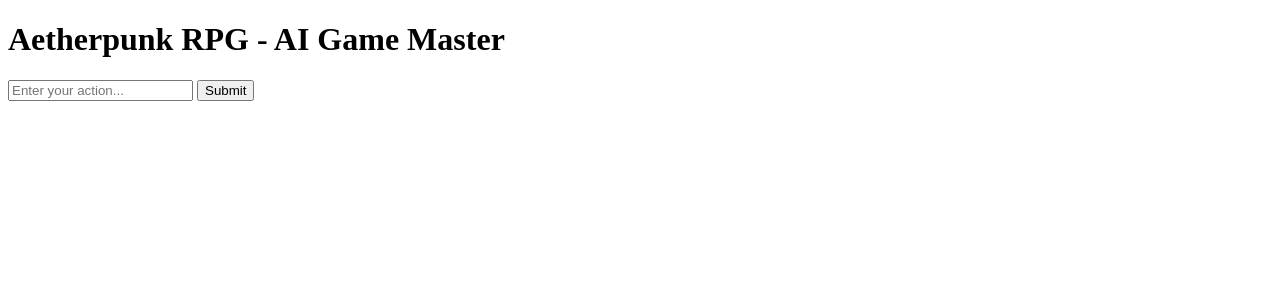
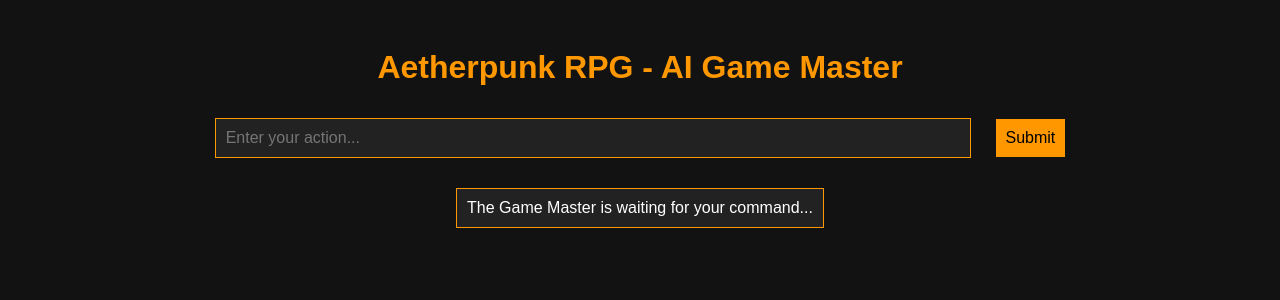
Before and after one commit to KhalilRCG/Aetherpunk-GMAI, a Flask app: page / in a window 1280 px wide. Shown: the top 300 px of the page. Run offline with Flask 3, Linux system fonts and the light colour scheme; some libraries are stand-ins or nearby versions.

Commit message:
Update index.html

```diff
--- a/templates/index.html
+++ b/templates/index.html
@@ -1,21 +1,66 @@
 <!DOCTYPE html>
 <html lang="en">
 <head>
-    <title>Aetherpunk Game Master</title>
+    <meta charset="UTF-8">
+    <meta name="viewport" content="width=device-width, initial-scale=1.0">
+    <title>Aetherpunk Game Master AI</title>
     <script src="https://cdnjs.cloudflare.com/ajax/libs/socket.io/4.0.1/socket.io.js"></script>
+    <style>
+        body {
+            font-family: Arial, sans-serif;
+            background-color: #121212;
+            color: #ffffff;
+            text-align: center;
+            padding: 20px;
+        }
+        h1 {
+            color: #ff9800;
+        }
+        input, button {
+            font-size: 16px;
+            padding: 10px;
+            margin: 10px;
+        }
+        input {
+            width: 60%;
+            background-color: #222;
+            color: white;
+            border: 1px solid #ff9800;
+            padding: 10px;
+        }
+        button {
+            background-color: #ff9800;
+            color: black;
+            border: none;
+            cursor: pointer;
+        }
+        button:hover {
+            background-color: #e67e00;
+        }
+        #response {
+            margin-top: 20px;
+            padding: 10px;
+            background-color: #222;
+            border: 1px solid #ff9800;
+            display: inline-block;
+            max-width: 80%;
+            word-wrap: break-word;
+        }
+    </style>
 </head>
 <body>
     <h1>Aetherpunk RPG - AI Game Master</h1>
     <input id="playerInput" type="text" placeholder="Enter your action..." />
     <button onclick="sendAction()">Submit</button>
-    <div id="response"></div>
+    <div id="response">The Game Master is waiting for your command...</div>
 
     <script>
-        var socket = io("https://aetherpunk-gmai.onrender.com"); // Replace with your Render URL
+        var socket = io("https://aetherpunk-gmai.onrender.com");  // REPLACE WITH YOUR RENDER URL
 
         function sendAction() {
             var action = document.getElementById("playerInput").value;
-            socket.emit("player_action", { action: action, skill_level: 50 });
+            document.getElementById("response").innerText = "Processing...";
+            socket.emit("chat_message", { message: action });
         }
 
         socket.on("game_response", function(data) {
```
